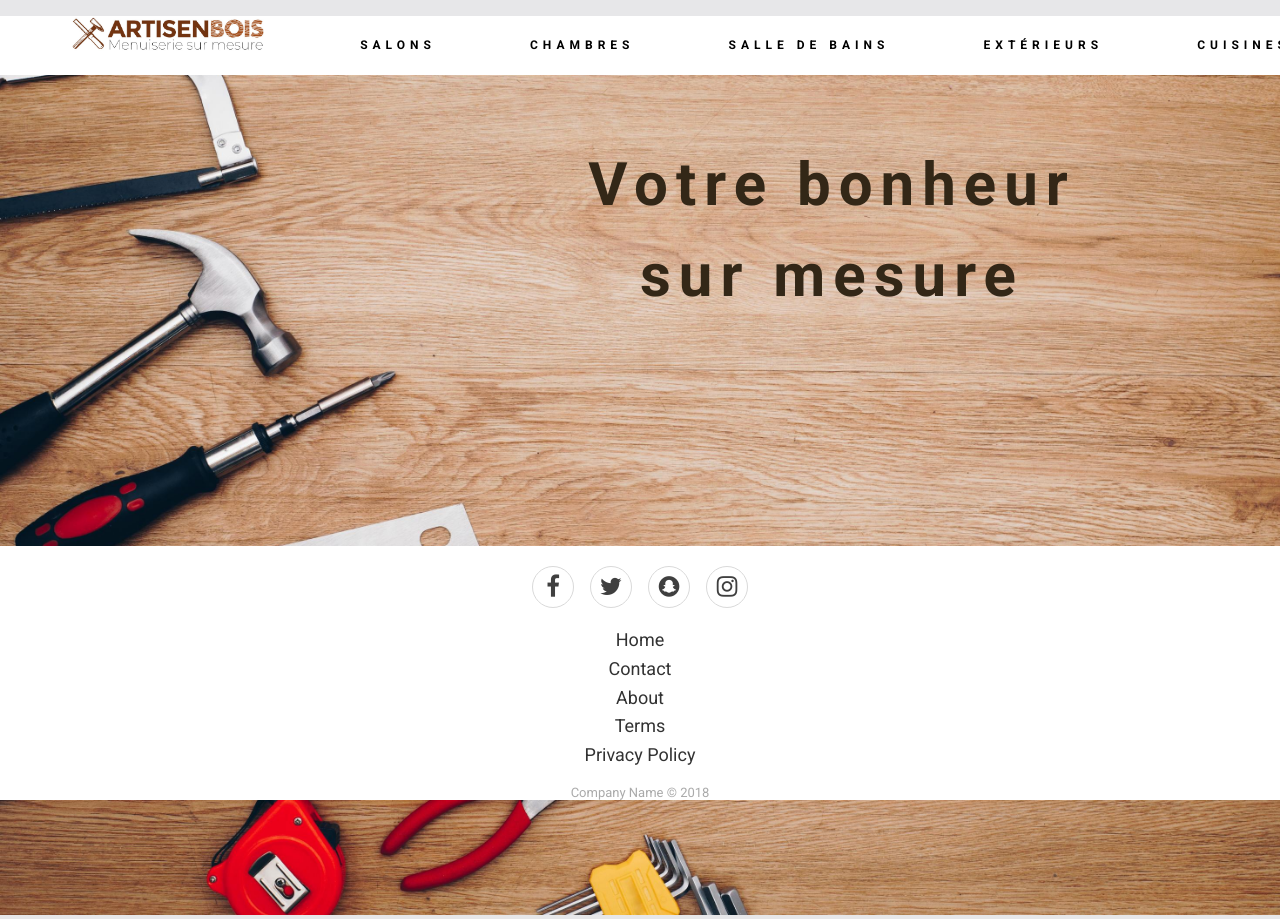
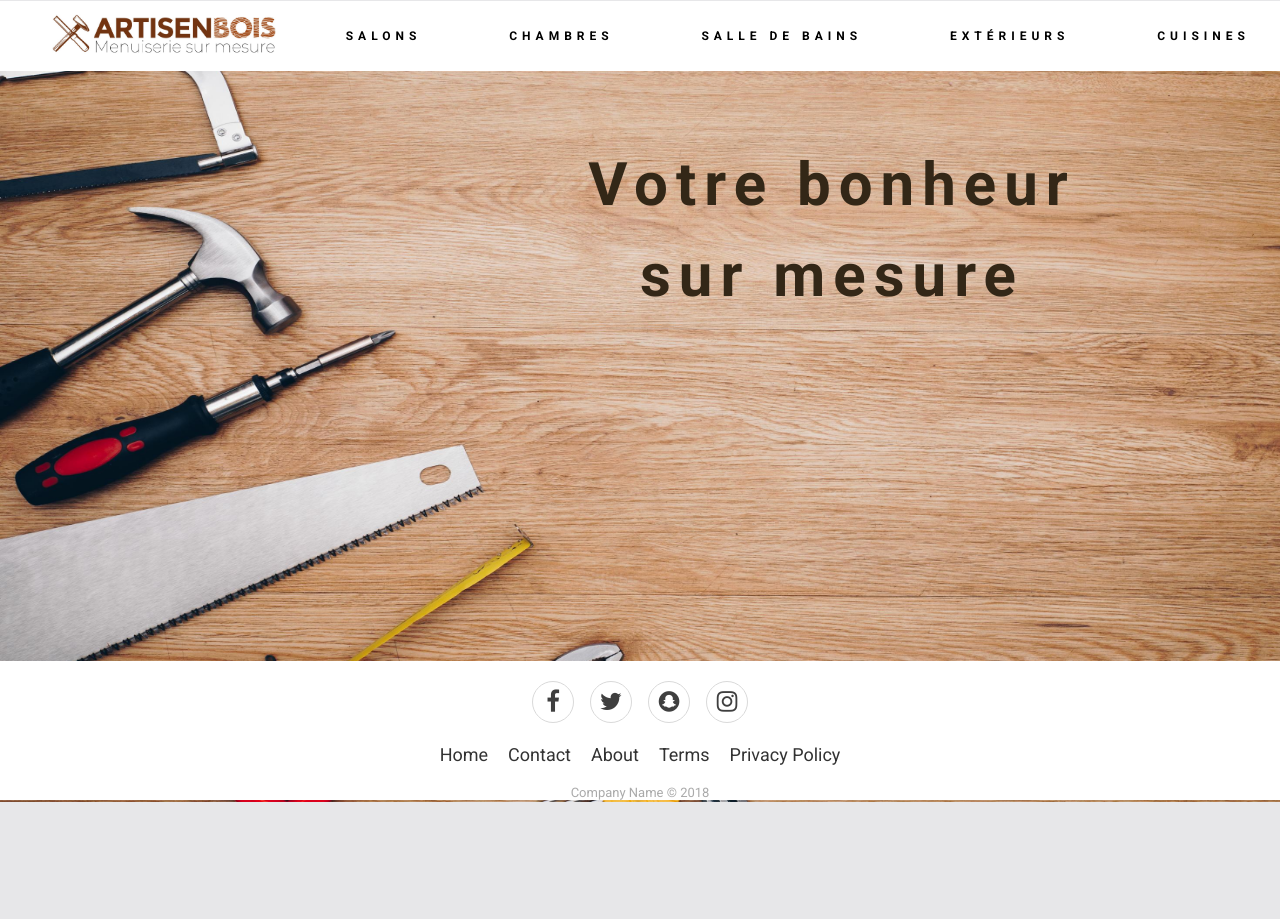
Before and after one commit to Manu-Marques/Projet-ARTISENBOIS, a React (Create React App) app: page / in a window 1280 px wide. After the commit the page ends 806 px from the top, so only its background shows below. Built offline with nearby package versions, Linux system fonts and the light colour scheme.

Commit message:
fix some features

```diff
--- a/src/components/Footer/styles.scss
+++ b/src/components/Footer/styles.scss
@@ -2,7 +2,6 @@
 
 
 .footer{
-   position: absolute;
    bottom: 0;
     width: 100%;
     margin: 0 auto;
@@ -11,6 +10,9 @@
 }
 .footer-basic {
   color:black;
+  position: absolute;
+  bottom: 0;
+  width: 100%;
 }
 
 .footer-basic ul {
@@ -20,6 +22,8 @@
   font-size:18px;
   line-height:1.6;
   margin-bottom:0;
+  display: flex;
+  justify-content: center;
 }
 
 .footer-basic li {
--- a/src/components/Header/styles.scss
+++ b/src/components/Header/styles.scss
@@ -15,13 +15,14 @@
 
 }
 .mega_menu ul{
-	width: 100%;
 	background: white;
 	text-align: center;
-	line-height: 59px;
 	position: relative;
 	display: flex;
 	justify-content: space-between;
+	top: -15px;
+	align-items: center;
+	height: 70px;
 }
 
 .mega_menu ul li{
@@ -50,7 +51,7 @@
 	background: white;
 	width: 100%;
 	left: 0;
-	top: 58px;
+	top: 70px;
 	padding: 25px 35px;
 	display: flex;
 	justify-content: space-around;
@@ -90,10 +91,10 @@
 }
 
 .logo {
-  max-width: 75%;
+  width: 90%;
 
   &_menu {
-	max-width: 20%;
+	width: 20%;
   }
 }
 
--- a/src/components/Home/styles.scss
+++ b/src/components/Home/styles.scss
@@ -3,6 +3,7 @@
 
 &_logo {
     width: 100%;
+    height : 740px;
 }
 }
 
--- a/src/components/Salons/index.js
+++ b/src/components/Salons/index.js
@@ -4,10 +4,10 @@ import Bureau from '../../../src/assets/bureau.jpg';
 
 
 export default function Sallons(results) {
-
+console.log(results);
   return (
     <div className="main">
-      <h1>Sallons</h1>
+      <h1>Salons</h1>
       <div className="row1">
         {
           results.results?.map((result) => {
--- a/src/data/details-products.js
+++ b/src/data/details-products.js
@@ -3,7 +3,7 @@ const data = {
         {
         id: "1",
         //image: Armoire,
-        title: "Bibliothéque en chêne",
+        title: "Bibliothéque",
         description: "Lorem ipsum dolor sit amet consectetur adipisicing elit. Voluptatum earum nesciunt nulla veritatis natus ratione repellat dolorum, quidem, enim voluptatem at ullam nihil providen non facilis fugit consequatur, fuga alias!",
         rating: 4.5,
         type: "Chêne",
```
Also changed, not shown: src/assets/Accueil2.jpg (added).
